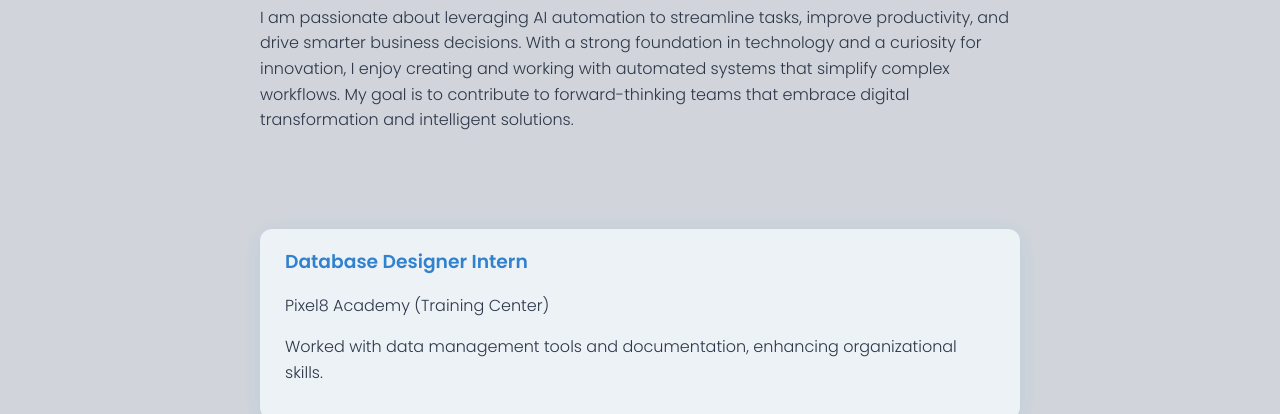
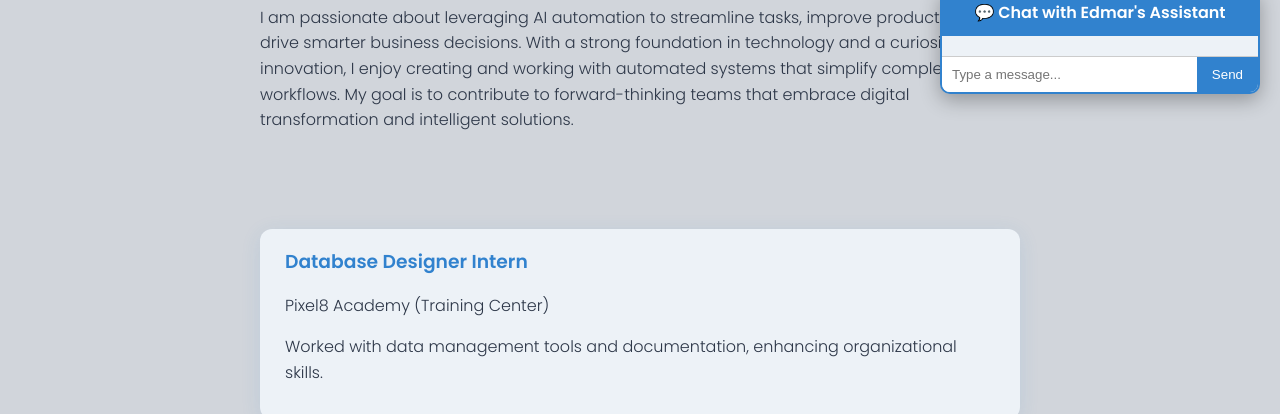
Before and after one commit to edmaronbusiness-oss/Portfolio-, a plain HTML site: page index.html in a window 1280 px wide. Shown: the part 686-1100 px from the top of the page. Drawn offline with Linux system fonts and the light colour scheme.

Commit message:
Update index.html

```diff
--- a/index.html
+++ b/index.html
@@ -17,7 +17,7 @@
     }
 
     body.dark {
-      --bg-color: #1a202c;
+      --bg-color: #1a262c;
       --text-color: #e2e8f0;
       --primary-color: #63b3ed;
       --card-bg: #2d3748;
@@ -215,9 +215,152 @@
     <a href="#experience" class="btn">View Experience</a>
     <a href="resume.pdf" class="btn" download>Download Resume</a>
   </header>
+  <!-- ... (your entire HTML code remains unchanged up to the footer) ... -->
+
+<!-- Chatbot Widget -->
+<div id="chatbot-container">
+  <div id="chatbot-header">💬 Chat with Edmar's Assistant</div>
+  <div id="chatbot-messages"></div>
+  <div id="chatbot-input">
+    <input type="text" id="chat-input" placeholder="Type a message..." />
+    <button onclick="sendMessage()">Send</button>
+  </div>
+</div>
+
+<style>
+  /* Chatbot Styles */
+  #chatbot-container {
+    position: fixed;
+    bottom: 20px;
+    right: 20px;
+    width: 320px;
+    max-height: 400px;
+    background: var(--card-bg);
+    border: 2px solid var(--primary-color);
+    border-radius: 10px;
+    box-shadow: 0 6px 20px rgba(0, 0, 0, 0.3);
+    display: flex;
+    flex-direction: column;
+    overflow: hidden;
+    z-index: 999;
+  }
+
+  #chatbot-header {
+    background: var(--primary-color);
+    color: white;
+    padding: 10px;
+    font-weight: bold;
+    text-align: center;
+  }
+
+  #chatbot-messages {
+    flex: 1;
+    padding: 10px;
+    overflow-y: auto;
+    font-size: 0.9rem;
+  }
+
+  #chatbot-input {
+    display: flex;
+    border-top: 1px solid #ccc;
+  }
+
+  #chatbot-input input {
+    flex: 1;
+    padding: 10px;
+    border: none;
+    outline: none;
+  }
+
+  #chatbot-input button {
+    background: var(--primary-color);
+    border: none;
+    color: white;
+    padding: 0 15px;
+    cursor: pointer;
+  }
+</style>
+
+<script>
+  function sendMessage() {
+    const input = document.getElementById("chat-input");
+    const message = input.value.trim();
+    if (!message) return;
+
+    const chatBox = document.getElementById("chatbot-messages");
+    const userMsg = `<div><strong>You:</strong> ${message}</div>`;
+    chatBox.innerHTML += userMsg;
+
+    // Normalize message
+    const lowerMessage = message.toLowerCase();
+
+    // Define resume response
+    const resumeResponse = `
+      <div><strong>Bot:</strong><br>
+        <strong>Edmar Napay</strong><br>
+        📞 +63 9453422437 · 📧 howtoctrldiv@gmail.com<br>
+        📍 P3. Brgy. Quirangay, Camalig Albay<br><br>
+
+        <strong>🎯 OBJECTIVE:</strong><br>
+        To leverage my skills in data processing, database management, and customer service to contribute to the success of an organization, while continuously developing my technical expertise and adapting to new challenges in a dynamic work environment.<br><br>
+
+        <strong>🛠️ KEY COMPETENCIES:</strong><br>
+        Programming, Web Development, Microsoft Office (Word, Excel, PowerPoint), Google Workspace, Canva<br>
+        Communication & Teamwork, Time Management<br><br>
+
+        <strong>🎓 EDUCATION:</strong><br>
+        BS in Information Technology - CCDI (Class of 2025)<br>
+        SHS (TVL-ICT) - Malabog National High School<br><br>
+
+        <strong>📜 TRAININGS & CERTIFICATES:</strong><br>
+        Contact Center Services NCII – Call Center Academy (TESDA)<br>
+        Organic Agriculture Production NCII – El Miro De Shei Integrated Farm<br><br>
+
+        <strong>💼 INTERNSHIP EXPERIENCE:</strong><br>
+        Database Designer Intern @ Pixel8 Academy<br>
+        ▸ Designed and optimized database schemas<br>
+        ▸ Used Navicat, XAMPP, dbdiagram.io, Lucidchart<br>
+        ▸ Documented structures and processes<br>
+        📅 July 24 - November 8, 2024<br><br>
+
+        <strong>🧑‍💼 WORK EXPERIENCE:</strong><br>
+        Retail Service Assistant @ LCC Value Store Guinobatan<br><br>
+
+        <strong>📇 CHARACTER REFERENCES:</strong><br>
+        ▸ Bessie P. Guita – Trainer, Call Center Academy (Mentor)<br>
+        ▸ Hisselle Bermas – Software Architect, Pixel8 Web Solutions Inc (Supervisor)<br>
+        📧 hisselle.bermas.pixel8@gmail.com
+      </div>
+    `;
+
+    // Simulate AI response
+    setTimeout(() => {
+      let botReply;
+
+      // Conditional responses based on keywords
+      if (
+        lowerMessage.includes("resume") ||
+        lowerMessage.includes("cv") ||
+        lowerMessage.includes("about") ||
+        lowerMessage.includes("yourself")
+      ) {
+        botReply = resumeResponse;
+      } else {
+        botReply = `<div><strong>Bot:</strong> Hello! I’m Edmar’s assistant. How can I help you today?</div>`;
+      }
+
+      chatBox.innerHTML += botReply;
+      chatBox.scrollTop = chatBox.scrollHeight;
+    }, 800);
+
+    input.value = "";
+    chatBox.scrollTop = chatBox.scrollHeight;
+  }
+</script>
+
 
   <main class="container">
-   <section id="about-me">
+    <section id="about-me">
   <h2>About Me</h2>
   <p>I am passionate about leveraging AI automation to streamline tasks, improve productivity, and drive smarter business decisions. With a strong foundation in technology and a curiosity for innovation, I enjoy creating and working with automated systems that simplify complex workflows. My goal is to contribute to forward-thinking teams that embrace digital transformation and intelligent solutions.</p>
 </section>
@@ -343,5 +486,8 @@
       input.value = "";
     }
   </script>
+
+
+
 </body>
 </html>
```
